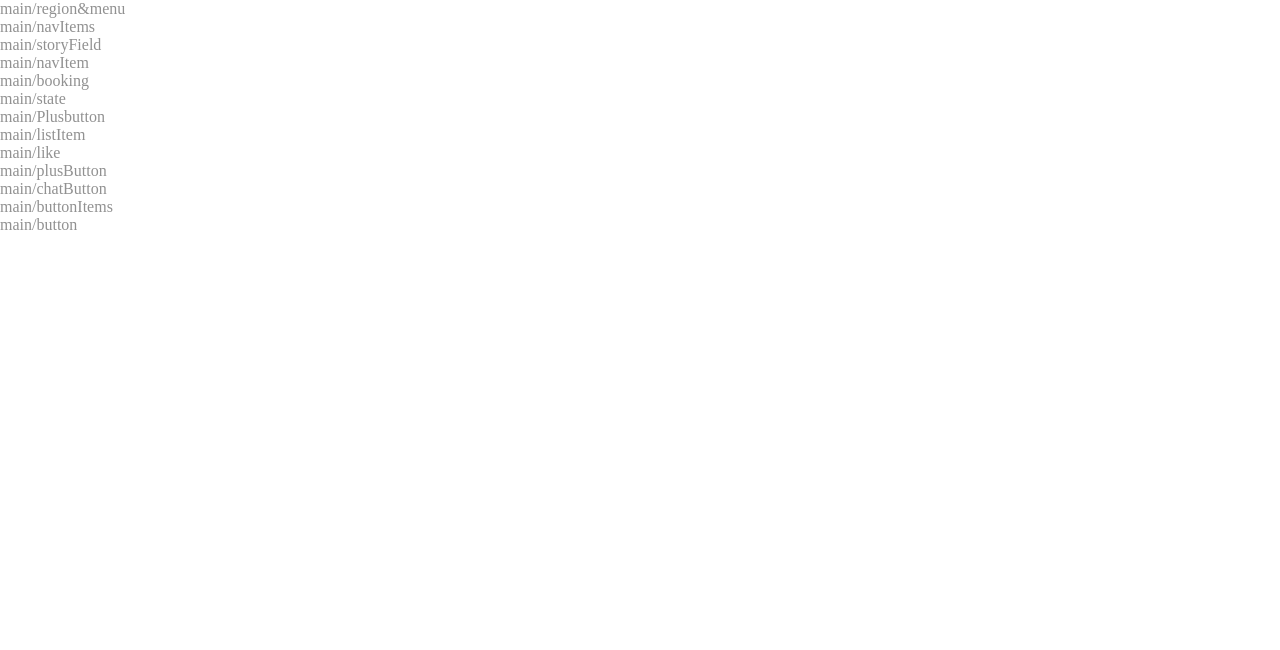
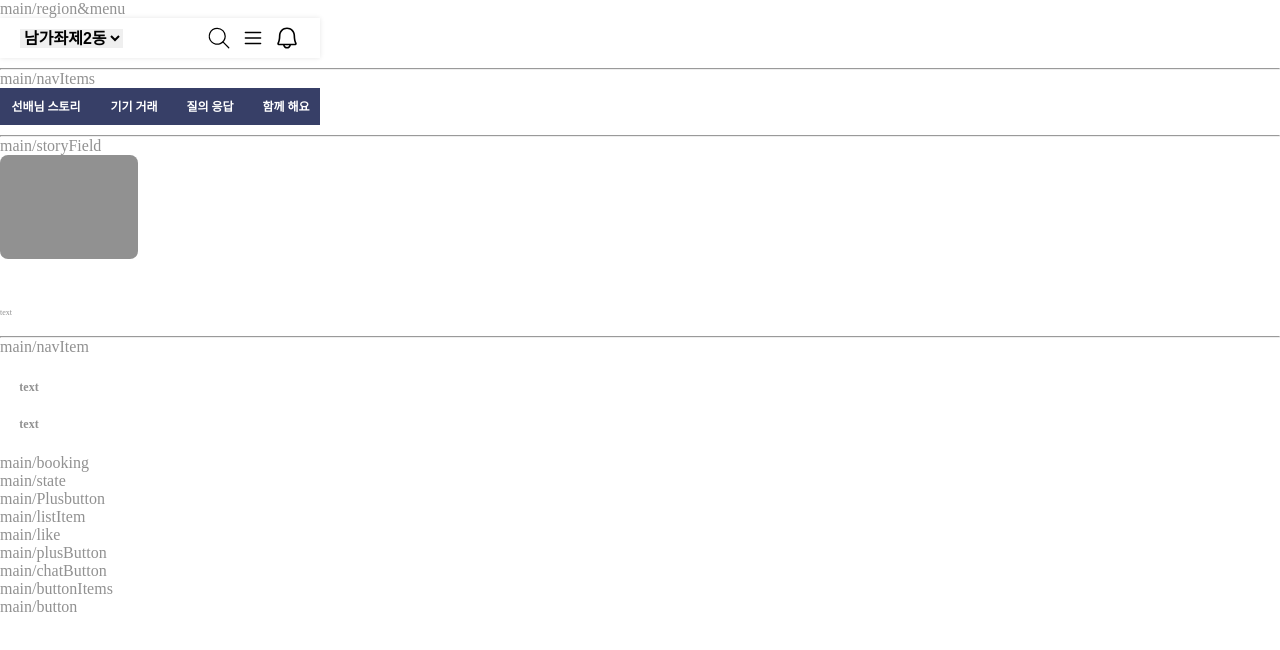
Before and after one commit to FRONTENDBOOTCAMP-13th/next-to-euid, a website built with Vite: page src/component-main.html in a window 1280 px wide. Built offline with nearby package versions, Linux system fonts and the light colour scheme; a web font is replaced by a local one.

Commit message:
feat🍄 : making components from main-3/17
- So far, Adding main/navitem

```diff
--- a/src/component-main.html
+++ b/src/component-main.html
@@ -17,9 +17,63 @@
   </head>
   <body>
     <h1>main/region&menu</h1>
+
+    <div class="main-region">
+      <div class="region">
+        <select class="region-name font-label-lg">
+          <option class="region-name font-label-lg">남가좌제2동</option>
+          <option class="region-name font-label-lg">남가좌제1동</option>
+          <option class="region-name font-label-lg">홍제동</option>
+        </select>
+      </div>
+      <div class="region-icons">
+        <img src="/src/asset/search.svg" alt="검색" class="region-icon" />
+        <img src="/src/asset/hamburger.svg" alt="메뉴" class="region-icon" />
+        <img src="/src/asset/alramBell.svg" alt="알림" class="region-icon" />
+      </div>
+    </div>
+
+    <hr class="line" />
+
     <h1>main/navItems</h1>
+
+    <div class="main-navitems">
+      <ul class="nav-list font-label-md">
+        <li class="nav-item-story">선배님 스토리</li>
+        <li class="nav-item">기기 거래</li>
+        <li class="nav-item">질의 응답</li>
+        <li class="nav-item">함께 해요</li>
+      </ul>
+    </div>
+
+    <hr class="line" />
+
     <h1>main/storyField</h1>
+
+    <div class="main-storyfield">
+      <div class="storyfield-rounded-box"></div>
+      <div class="storyfield-texts font-paragraph-sm">
+        <div class="storyfield-no-faded-text">
+          <p class="storyfield-text">text</p>
+          <p class="storyfield-text">text</p>
+        </div>
+        <p class="storyfield-faded-text">text</p>
+      </div>
+    </div>
+
+    <hr class="line" />
+
     <h1>main/navItem</h1>
+
+    <div class="main-navitem">
+      <div class="navitem-box">
+        <span class="navitem-text font-label-md">text</span>
+      </div>
+      <div class="navitem-box">
+        <span class="navitem-text font-label-md">text</span>
+      </div>
+    </div>
+
     <h1>main/booking</h1>
     <h1>main/state</h1>
     <h1>main/Plusbutton</h1>
--- a/src/styles/component-main.css
+++ b/src/styles/component-main.css
@@ -0,0 +1,156 @@
+@import "../theme.css";
+@import "../../public/common/mini-reset.css";
+@import "../../public/common/a11y.css";
+
+body {
+  background-color: #5f5f5f;
+}
+
+.line {
+  margin-top: 10px;
+}
+
+/* main-region&menu */
+
+.main-region {
+  display: flex;
+  align-items: center;
+  justify-content: space-between;
+  width: 320px;
+  height: 40px;
+  background-color: var(--foundation-background-color);
+  /* border: 1px solid #ccc; */
+  padding-left: var(--space-20);
+  padding-right: var(--space-20);
+  box-shadow: 0 0 5px rgba(0, 0, 0, 0.1);
+}
+
+.region-name {
+  display: flex;
+  align-items: center;
+  justify-content: center;
+  border: none;
+}
+
+.region-icons {
+  display: flex;
+  gap: var(--space-8);
+}
+
+.region-icon {
+  width: 26px;
+  height: 26px;
+  cursor: pointer;
+}
+
+/* main-region&menu */
+
+.main-navitems {
+  width: 320px;
+  height: 37px;
+  background-color: #373f67;
+}
+
+/* 네비게이션 리스트 */
+.nav-list {
+  list-style: none;
+  display: flex;
+  gap: var(--space-8);
+}
+
+/* 네비게이션 아이템 */
+.nav-item-story {
+  display: flex;
+  align-items: center;
+  justify-content: center;
+  width: 92px;
+  height: 37px;
+  color: #ffff;
+  cursor: pointer;
+}
+
+.nav-item {
+  display: flex;
+  align-items: center;
+  justify-content: center;
+  width: 68px;
+  height: 37px;
+  color: #ffff;
+  cursor: pointer;
+}
+
+/* main/storyField */
+
+.main-storyfield {
+  width: 138px;
+  height: 171px;
+  display: flex;
+  flex-direction: column;
+  gap: var(--space-12);
+}
+
+.storyfield-rounded-box {
+  width: 138px;
+  height: 104px;
+  border-radius: 8px;
+  background-color: #919191;
+}
+
+.storyfield-texts {
+  width: 138px;
+  height: 55px;
+}
+
+.storyfield-no-faded-text {
+  width: 138px;
+  height: 34px;
+  display: flex;
+  flex-direction: column;
+}
+
+.storyfield-text {
+  color: #ffff;
+  height: 17px;
+  display: flex;
+  flex-direction: column;
+  align-items: center;
+}
+
+.storyfield-faded-text {
+  color: #919191;
+  height: 17px;
+  display: flex;
+  align-items: center;
+}
+
+/* main/navItem */
+
+.main-navitem {
+  width: 58px;
+  height: 98px;
+  display: flex;
+  flex-direction: column;
+  align-items: center;
+  justify-content: center;
+}
+
+.navitem-box {
+  width: 42px;
+  height: 37px;
+  display: flex;
+  justify-content: center;
+  align-items: center;
+  position: relative;
+}
+
+.navitem-text {
+  display: flex;
+  width: 26px;
+  height: 21px;
+  justify-content: center;
+  align-items: center;
+  position: absolute;
+  top: 50%;
+  left: 50%;
+  transform: translate(-50%, -50%);
+}
```
Also changed, not shown: src/asset/alramBell.svg (added), src/asset/direction.svg (added), src/asset/down.svg (added), src/asset/hamburger.svg (added), src/asset/heart.svg (added), src/asset/home.svg (added), src/asset/more.svg (added), src/asset/plus.svg (added), src/asset/search.svg (added), src/asset/share.svg (added), src/asset/🎈.svg (added).
